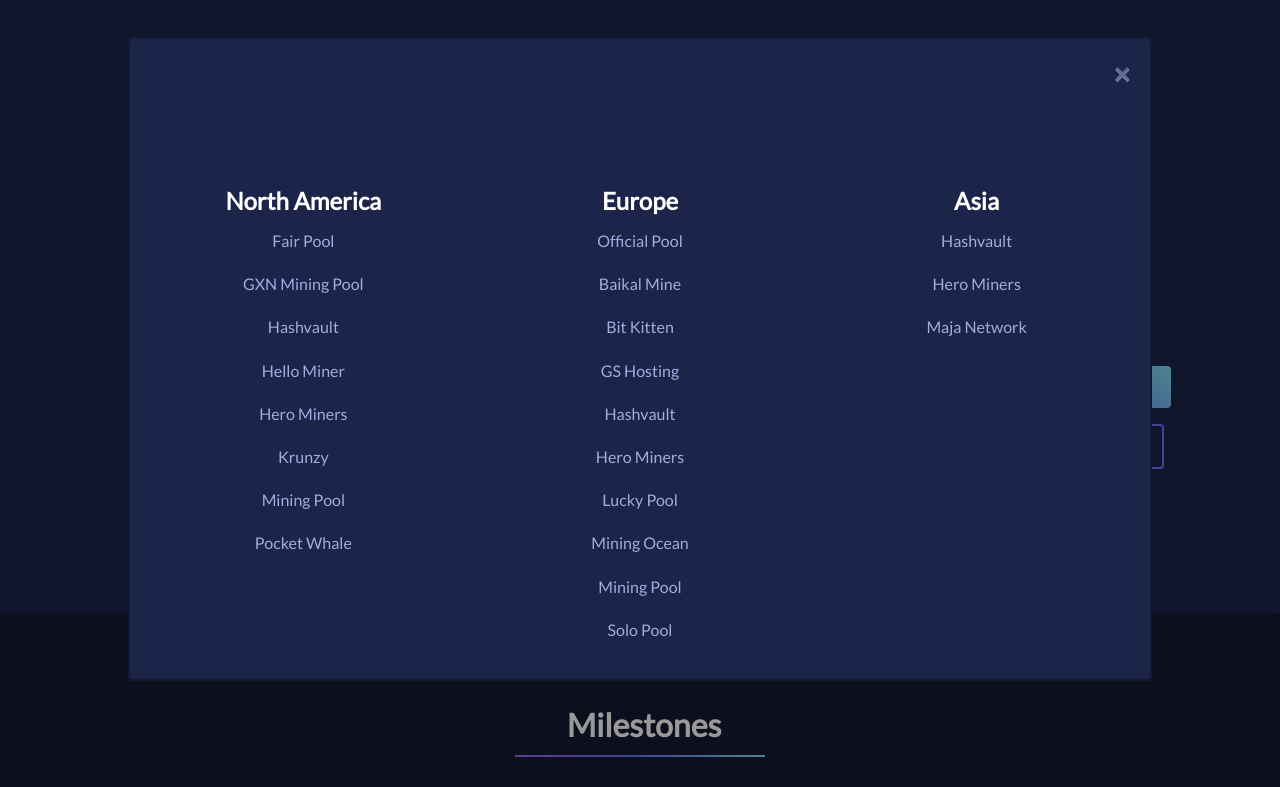
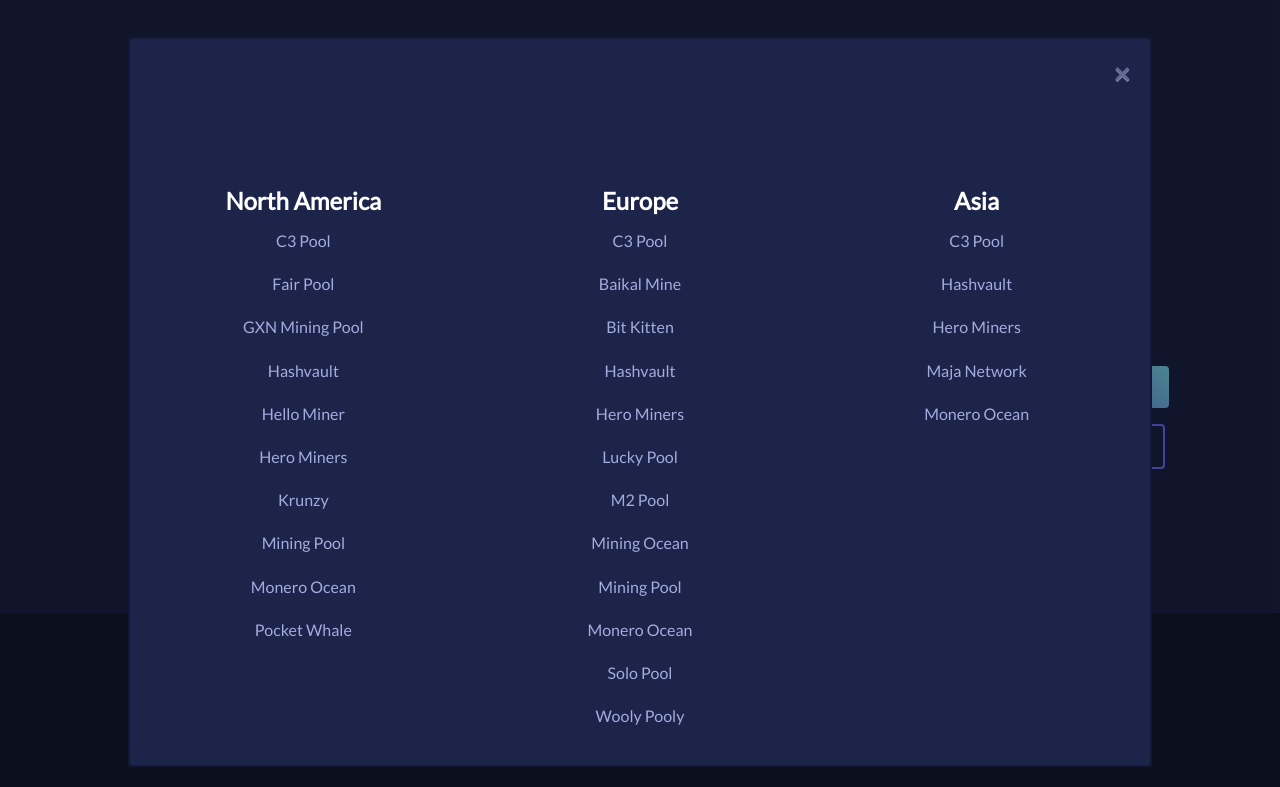
Before and after one commit to swap-dev/swapweb, a plain HTML site: page index.html in a window 1280 px wide. Both pictures are taken after a click on the button "View Pool List". Shown: the part 8312-9099 px from the top of the page. Drawn offline with nearby package versions, Linux system fonts and the light colour scheme; no server answers.

Commit message:
Pools updated, CrypUnit link, Citex USDT Market

```diff
--- a/index.html
+++ b/index.html
@@ -536,6 +536,7 @@
 						<div class="text-left">
 							<a href="https://www.citex.co.kr/#/trade/XWP_BTC" rel="nofollow" target="_blank" class="btn btn-outline2 mt-3 mr-1">Bitcoin Market&ensp;<i class="fab fa-btc"></i></a>
 							<a href="https://www.citex.co.kr/#/trade/XWP_ETH" rel="nofollow" target="_blank" class="btn btn-outline2 mt-3 mr-1">Ethereum Market&ensp;<i class="fab fa-ethereum"></i></a>
+							<a href="https://trade.citex.co.kr/trade/XWP_USDT" rel="nofollow" target="_blank" class="btn btn-outline2 mt-3 mr-1">USD Tether Market&ensp;<i class="far fa-dollar-sign"></i></a>
 						</div>
 					</div>
 					<div class="col-lg-2"></div>
@@ -883,10 +884,8 @@
                             <span class="wallet-icons"><i class="featured-item-icon far fa-chart-bar gradient-icon"></i></span>
 							<h4 class="featured-item-title my-0 py-0">Pool Stats</h4>
 							<p class="mb-3 py-0">Real-time</p>
-                            <p><a href="https://miningpoolstats.stream/swap" class="btn btn-primary media-logo3" rel="nofollow" target="_blank">Mining Pool Stats&ensp;
-							<img src="images/media/miningpoolstats.png" alt="Mining Pool Stats" class="img-fluid media-logo"></a></p>
-							<p><a href="https://www.mimwim.net/coin/XWP" class="btn btn-outline-secondary media-logo2" target="_blank">MimWim Stats&ensp;
-								<img src="images/media/mimwim-logo.png" alt="MimWim Stats" class="img-fluid media-logo"></a></p>
+                            <p><a href="https://miningpoolstats.stream/swap" class="btn btn-primary media-logo3" rel="nofollow" target="_blank">Mining Pool Stats&ensp;<i class="fas fa-arrow-circle-right"></i></a></p>
+							<p><a href="https://www.cryptunit.com/coin/XWP" class="btn btn-outline-secondary media-logo2" target="_blank">CryptUnit Stats&ensp;<i class="fas fa-arrow-circle-right"></i></a></p>
                         </div>
                     </div>
                 </div>
@@ -899,6 +898,7 @@
 							<div class="col-12 col-sm-6 col-md-4">
 								<span class="wallet-icons"><i class="far fa-globe-americas gradient-icon"></i></span>
 								<h4>North America</h4>
+								<p><a href="https://c3pool.com/" rel="nofollow" target="_blank">C3 Pool</a></p>
 								<p><a href="https://swap.fairpool.xyz/" rel="nofollow" target="_blank">Fair Pool</a></p>
 								<p><a href="http://swap.gxn-miningpool.com/" rel="nofollow" target="_blank">GXN Mining Pool</a></p>
 								<p><a href="https://swap.hashvault.pro/" rel="nofollow" target="_blank">Hashvault</a></p>
@@ -906,28 +906,33 @@
 								<p><a href="https://swap.herominers.com/" rel="nofollow" target="_blank">Hero Miners</a></p>
 								<p><a href="http://swap.pool.krunzy.com/" rel="nofollow" target="_blank">Krunzy</a></p>
 								<p><a href="https://swap.miningpool.online/" rel="nofollow" target="_blank">Mining Pool</a></p>
+								<p><a href="https://moneroocean.stream/" rel="nofollow" target="_blank">Monero Ocean</a></p>
 								<p><a href="https://swap.pocketwhale.info/" rel="nofollow" target="_blank">Pocket Whale</a></p>
 							</div>
 							<div class="col-12 col-sm-6 col-md-4">
 								<span class="wallet-icons"><i class="far fa-globe-europe gradient-icon"></i></span>
 								<h4>Europe</h4>
-								<p><a href="https://pool.xwp.one/" rel="nofollow" target="_blank">Official Pool</a></p>
+								<p><a href="https://c3pool.com/" rel="nofollow" target="_blank">C3 Pool</a></p>
 								<p><a href="https://baikalmine.com/en/pplns/xwp/" rel="nofollow" target="_blank">Baikal Mine</a></p>
 								<p><a href="https://swap.bitkitten.xyz/" rel="nofollow" target="_blank">Bit Kitten</a></p>
-								<p><a href="http://pool.gshosting.biz/" rel="nofollow" target="_blank">GS Hosting</a></p>
 								<p><a href="https://swap.hashvault.pro/" rel="nofollow" target="_blank">Hashvault</a></p>
 								<p><a href="https://swap.herominers.com/" rel="nofollow" target="_blank">Hero Miners</a></p>
 								<p><a href="https://swap2.luckypool.io/" rel="nofollow" target="_blank">Lucky Pool</a></p>
+								<p><a href="http://m2pool.eu/SWAP/" rel="nofollow" target="_blank">M2 Pool</a></p>
 								<p><a href="https://swap.miningocean.org/" rel="nofollow" target="_blank">Mining Ocean</a></p>
 								<p><a href="https://swap.miningpool.online/" rel="nofollow" target="_blank">Mining Pool</a></p>
+								<p><a href="https://moneroocean.stream/" rel="nofollow" target="_blank">Monero Ocean</a></p>
 								<p><a href="https://xwp.solopool.org/" rel="nofollow" target="_blank">Solo Pool</a></p>
+								<p><a href="https://woolypooly.com/coin/xwp/" rel="nofollow" target="_blank">Wooly Pooly</a></p>
 							</div>
 							<div class="col-12 col-sm-6 col-md-4">
 								<span class="wallet-icons"><i class="far fa-globe-asia gradient-icon"></i></span>
 								<h4>Asia</h4>
+								<p><a href="https://c3pool.com/" rel="nofollow" target="_blank">C3 Pool</a></p>
 								<p><a href="https://swap.hashvault.pro/" rel="nofollow" target="_blank">Hashvault</a></p>
 								<p><a href="https://swap.herominers.com/" rel="nofollow" target="_blank">Hero Miners</a></p>
 								<p><a href="https://idpool.majanetwork.com/swap/" rel="nofollow" target="_blank">Maja Network</a></p>
+								<p><a href="https://moneroocean.stream/" rel="nofollow" target="_blank">Monero Ocean</a></p>
 							</div>
 						</div>
   					</div>
```
